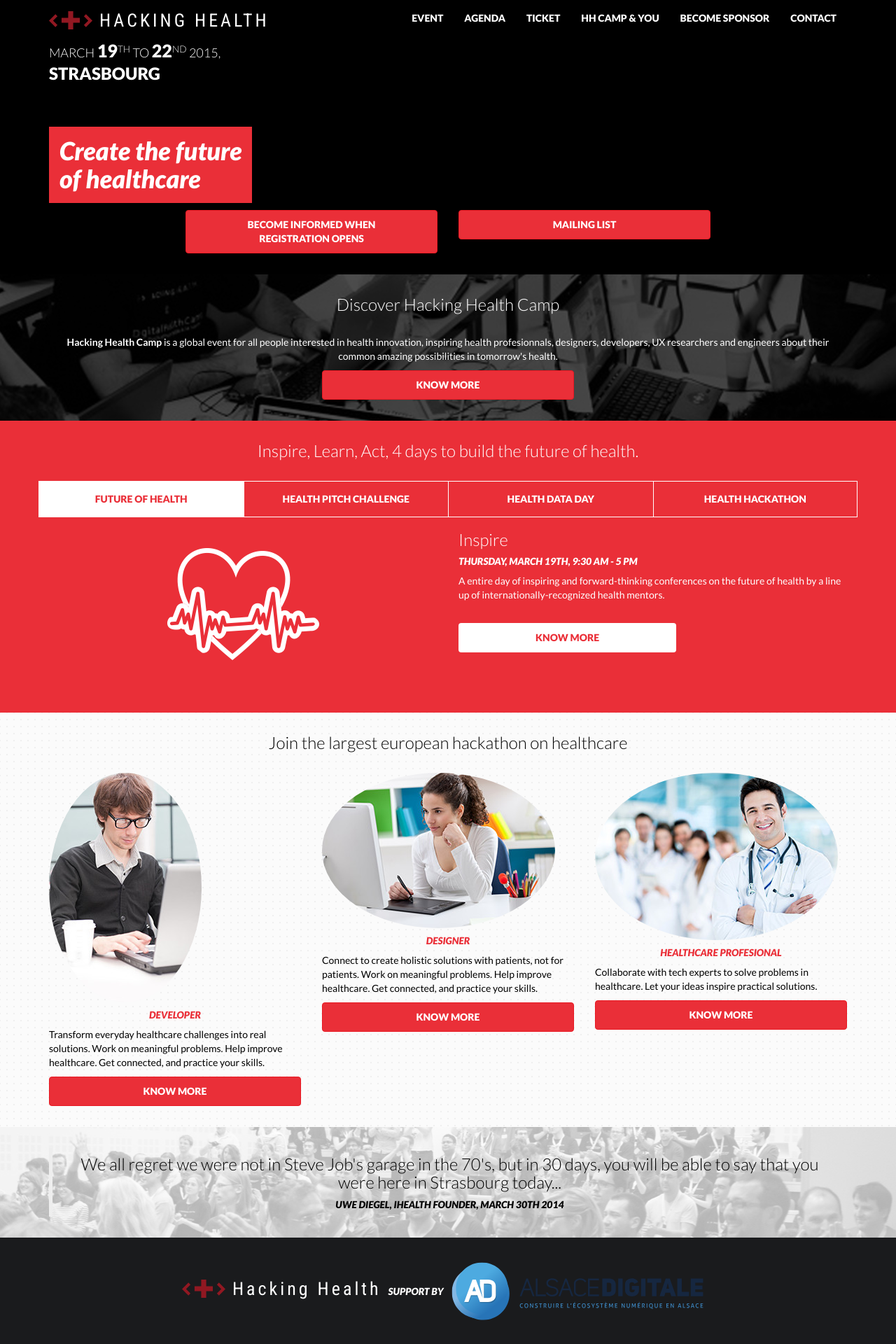
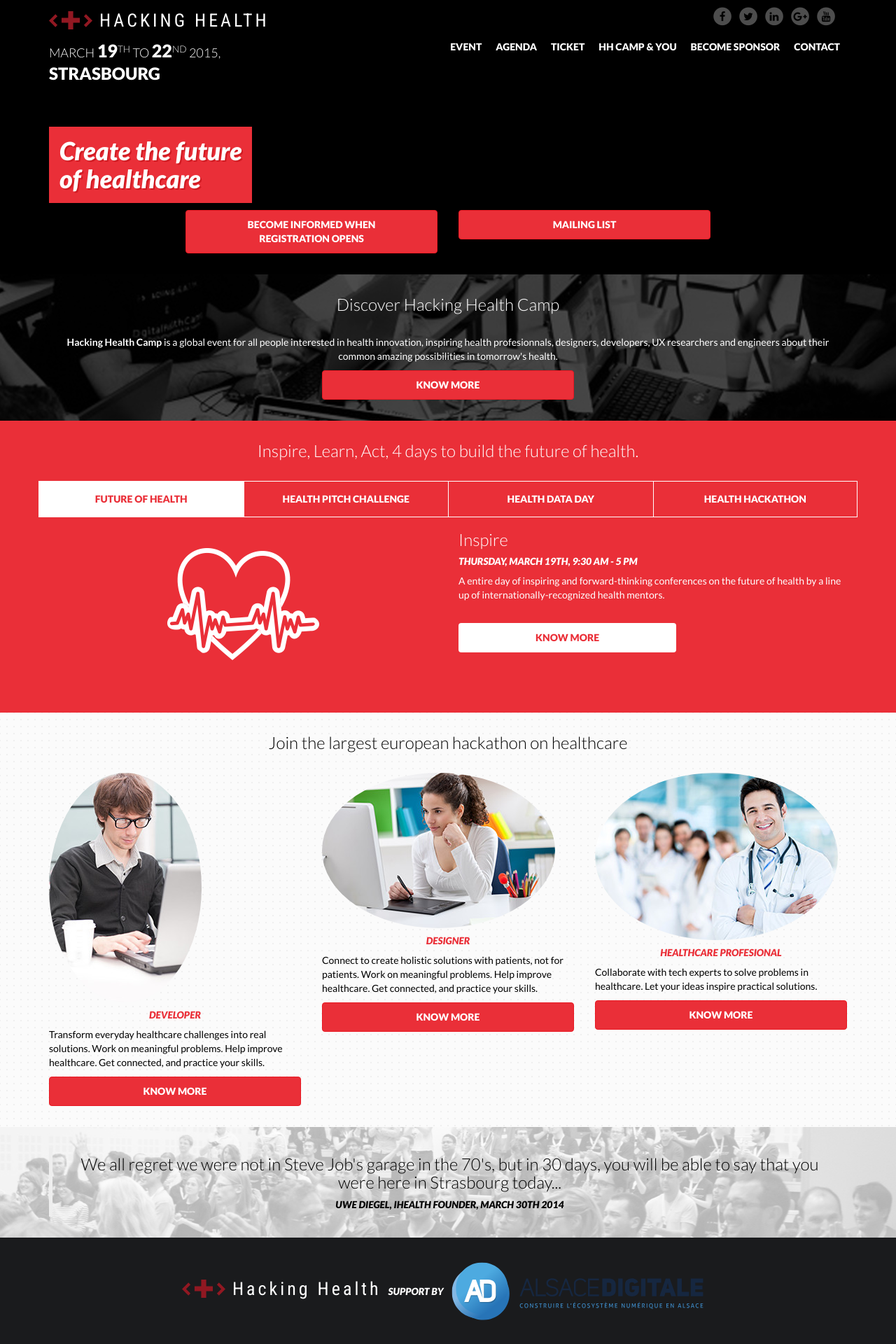
Before and after one commit to AlsaceDigitale/hhcamp_2015, a Jekyll site: the page built from index.html, in a window 1280 px wide. Shown: the top 1920 px of the page at 70% size. Built offline with Jekyll 4.4.1, drawn with Linux system fonts in a browser that asks for light colours; nearby versions of some CDN libraries.

Commit message:
completed header

```diff
--- a/_includes/footer/team.html
+++ b/_includes/footer/team.html
@@ -10,7 +10,7 @@
     <div class="row">
       <ul class="list-inline">
       {% for member in site.team_members %}
-        <li class="col-xs-3 col-md-2 text-center member">
+        <li class="col-xs-4 col-md-2 text-center member">
           <div class="img-container">
             {% assign member_name = member.name | downcase | replace:" ","-" | replace:"é","e" | append:".jpg" %}
             {% assign img_url = "/img/team/" | append: member_name | prepend: site.baseurl %}
--- a/_includes/footer/ultrafooter.html
+++ b/_includes/footer/ultrafooter.html
@@ -1,7 +1,7 @@
 <section class="ultrafooter">
   <div class="container">
     <div class="row">
-      <div class="col-xs-12 col-md-4 links">
+      <div class="col-xs-12 col-md-4 social-links">
         {% for link in site.social_links %}
           <a href="{{ link[1] }}" target="_blank">
             <span class="fa-stack fa-lg">
--- a/_includes/header.html
+++ b/_includes/header.html
@@ -21,7 +21,17 @@
         </span>
       </a>
     </div>
-    <div class="navbar-collapse collapse" id="navbar">
+    <div class="social-links col-xs-12 col-md-6 text-right pull-right">
+      {% for link in site.social_links %}
+        <a href="{{ link[1] }}" class="{{ link[0] }}" target="_blank">
+          <span class="fa-stack fa-lg">
+            <i class="fa fa-circle fa-stack-2x"></i>
+            <i class="fa fa-{{ link[0] }} fa-stack-1x fa-inverse"></i>
+          </span>
+        </a>
+      {% endfor %}
+    </div>
+    <div class="navbar-collapse collapse pull-right" id="navbar">
       <ul class="nav navbar-nav navbar-right">
         <li><a href="#">Event</a></li>
         <li><a href="#">Agenda</a></li>
--- a/css/main.sass
+++ b/css/main.sass
@@ -44,10 +44,32 @@
 .navbar
   height: auto
   margin-bottom: 0
+  .social-links
+    margin: 8px 0
+    a
+      color: rgb(255, 255, 255)
+      color: rgba(255, 255, 255, 0.3)
+      margin-left: 5px
+      font-size: 80%
+      .fa-inverse
+        color: black
+      &:hover
+        text-decoration: none
+      &.facebook:hover
+        color: #3B5998
+      &.twitter:hover
+        color: #4099FF
+      &.linkedin:hover
+        color: #1a85bc
+      &.google-plus:hover
+        color: white
+      &.youtube:hover
+        color: white
 
 .navbar-nav > li > a
   text-transform: uppercase
   font-weight: 800
+  padding: 10px
 
 .navbar-inverse .navbar-nav > li > a:hover, .navbar-inverse .navbar-nav > li > a:focus
   background-color: $brand-primary
@@ -71,6 +93,16 @@
   font-weight: 800
   text-transform: uppercase
   padding: 10px
+  &.btn-primary
+    &:hover
+      $new-color: rgba(red($brand-primary), green($brand-primary), blue($brand-primary), 0.7)
+      background-color: $new-color
+      border-color: $new-color
+  &.btn-white
+    &:hover
+      $new-color: rgba(255, 255, 255, 0.7)
+      background-color: $new-color
+      border-color: $new-color
 
 .btn-white
   background-color: white
@@ -97,6 +129,7 @@
     font-weight: 800
     padding: 15px
     font-style: italic
+    text-shadow: 2px 2px $brand-primary-darker
 
 section
   &.discover, &.contact
@@ -261,7 +294,7 @@
 section.ultrafooter
   background-color: #ececec
   color: black
-  .links
+  .social-links
     a
       color: #c5c5c5
       font-size: 120%
```
